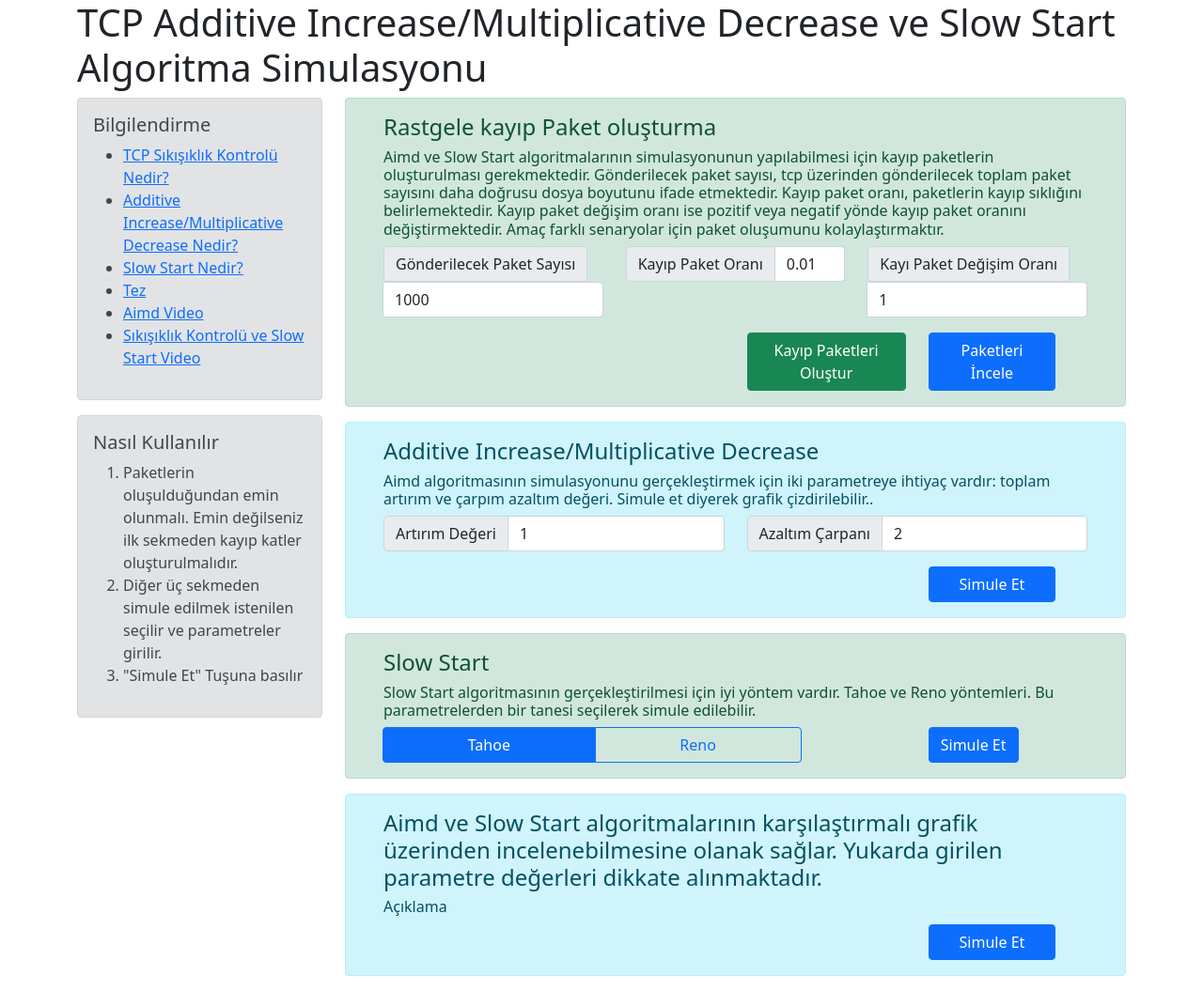
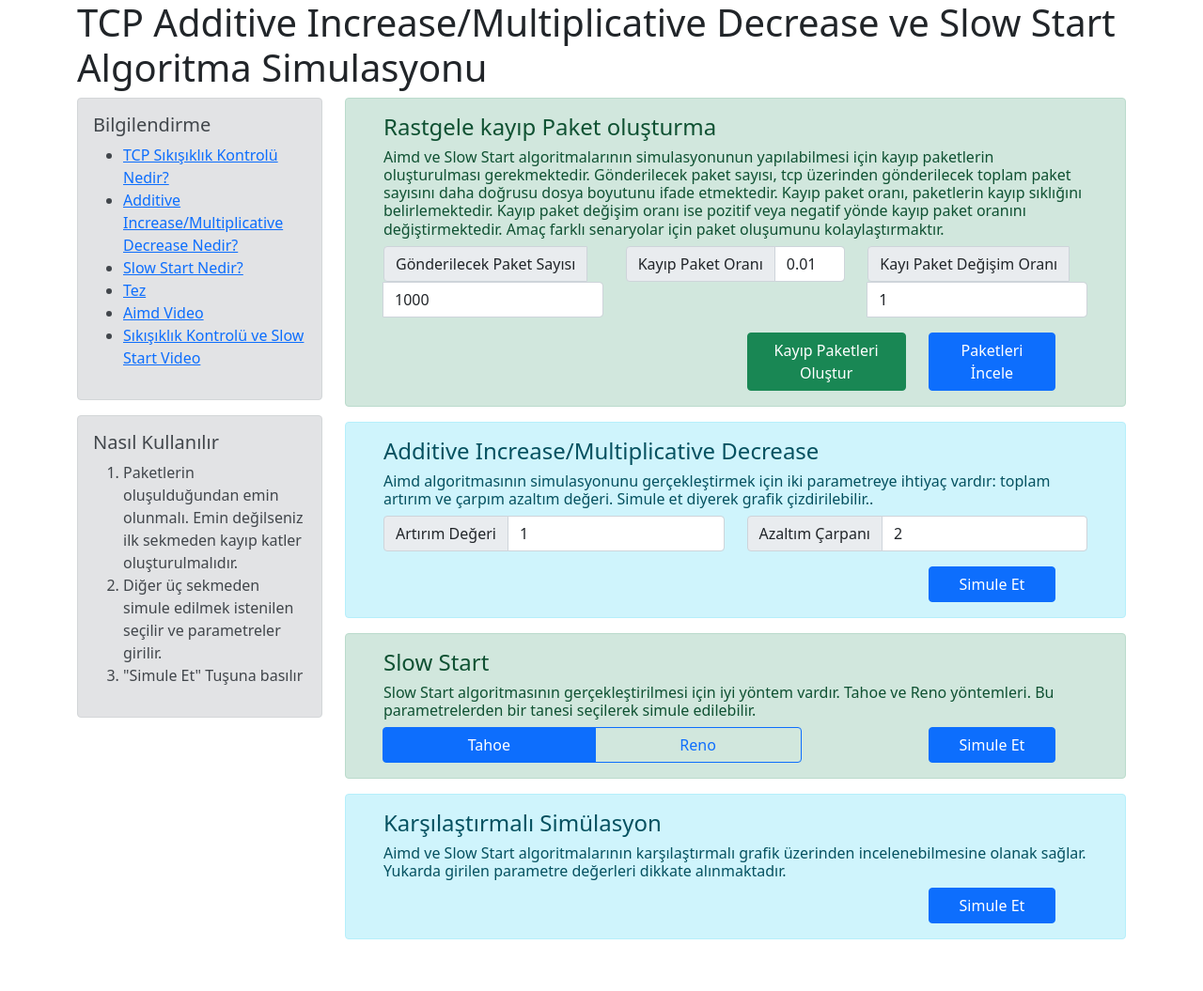
Before and after one commit to ikbalkazanc/tcp-congestion-control-algoritms, a plain HTML site: page index.html in a window 1280 px wide. Shown: the whole page at 94% size. After the commit the page ends 1016 px from the top, so only its background shows below. Drawn offline with nearby package versions, Linux system fonts and the light colour scheme.

Commit message:
ui bugfix

```diff
--- a/index.html
+++ b/index.html
@@ -198,8 +198,9 @@
                                 </div>
                             </div>
                             <div class="col-3">
-                                <button type="button" onclick="slowStartSimulation()" width: 80%;"
+                                <button type="button" onclick="slowStartSimulation()" style="width: 80%;"
                                     class="btn btn-primary">Simule Et</button>
+
                             </div>
                         </div>
 
@@ -210,10 +211,10 @@
                 <div class="alert alert-info" role="alert">
                     <div class="container">
                         <div class="row">
-                            <h4>Aimd ve Slow Start algoritmalarının karşılaştırmalı grafik üzerinden incelenebilmesine olanak sağlar. Yukarda girilen parametre değerleri dikkate alınmaktadır. </h4>
+                            <h4> Karşılaştırmalı Simülasyon</h4>
                         </div>
                         <div class="row">
-                            <h6>Açıklama</h6>
+                            <h6>Aimd ve Slow Start algoritmalarının karşılaştırmalı grafik üzerinden incelenebilmesine olanak sağlar. Yukarda girilen parametre değerleri dikkate alınmaktadır.</h6>
                         </div>
                         <div class="row">
                             <div class="col-9">
```
